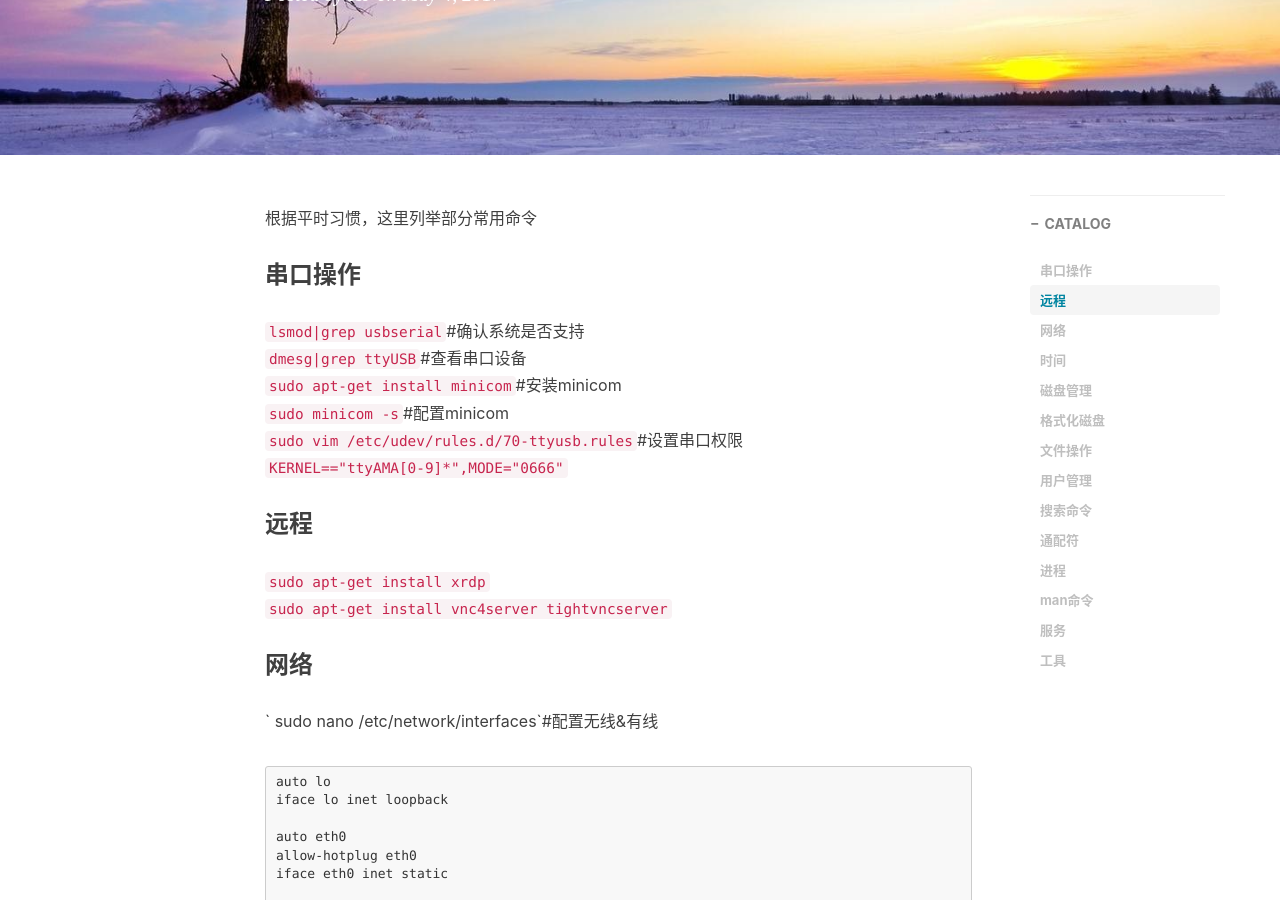
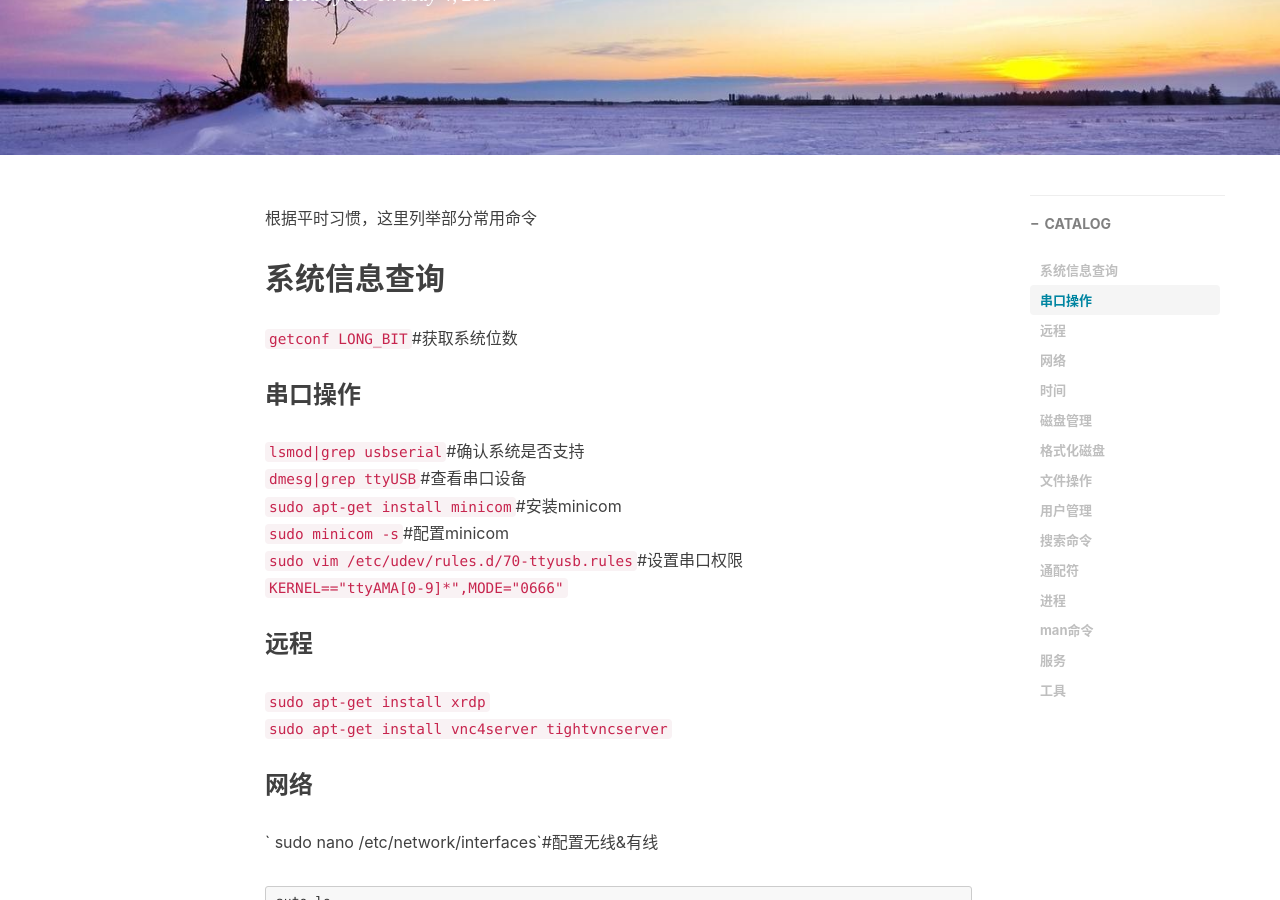
Before and after one commit to Lmonologue/baymax.github.io, a Jekyll site: the page built from _posts/2017-05-04-linux常用命令.md, in a window 1280 px wide and 900 px high, scrolled down 368 px. Built offline with Jekyll 4.4.1, drawn with Linux system fonts in a browser that asks for light colours; nearby versions of some CDN libraries; comment, search, counter and statistics services are not loaded.

Commit message:
Update 2017-05-04-linux常用命令.md

```diff
--- a/_posts/2017-05-04-linux常用命令.md
+++ b/_posts/2017-05-04-linux常用命令.md
@@ -11,6 +11,10 @@ tags:
 ---
 
 根据平时习惯，这里列举部分常用命令
+
+## 系统信息查询
+
+`getconf LONG_BIT`#获取系统位数
 
 ### 串口操作
 
```
